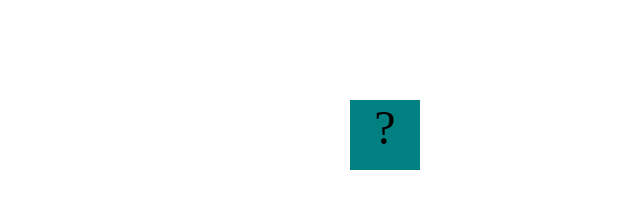
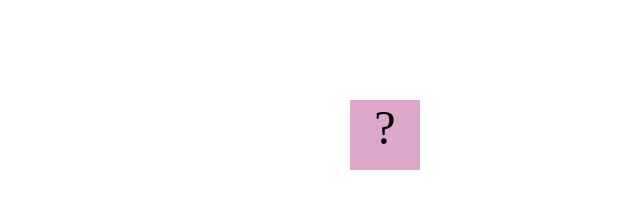
Before and after one commit to emilyngu/emilyngu.github.io, a plain HTML site: page fsd-projects/bouncing-box/index.html in a window 1280 px wide. Shown: the whole page, without its empty margins (640-1280 px from the left). Drawn offline with Linux system fonts and the light colour scheme.

Commit message:
completed bouncing box project

```diff
--- a/fsd-projects/bouncing-box/index.html
+++ b/fsd-projects/bouncing-box/index.html
@@ -8,7 +8,7 @@
       .box {
         width: 70px;
         height: 70px;
-        background-color: teal;
+        background-color: rgb(220, 167, 200);
         font-size: 300%;
         text-align: center;
         user-select: none;
```
